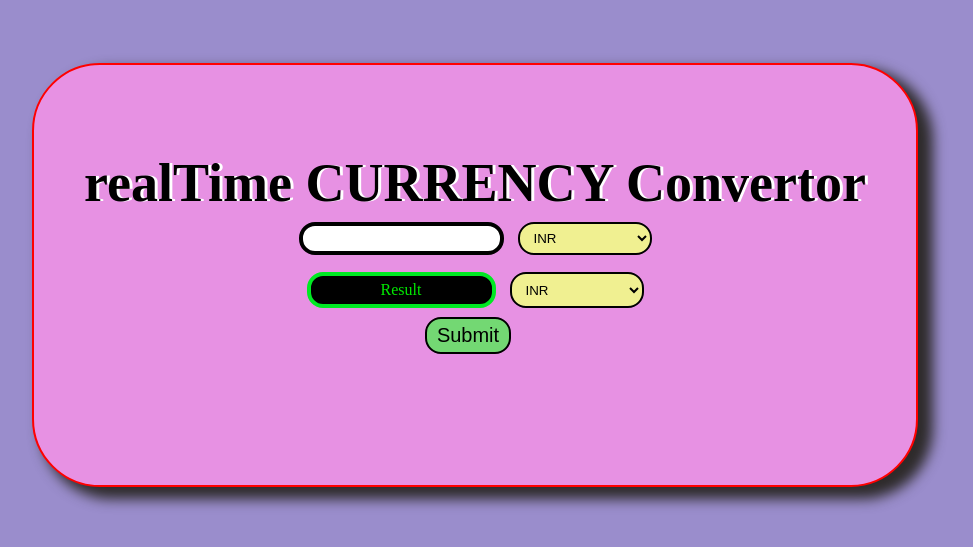
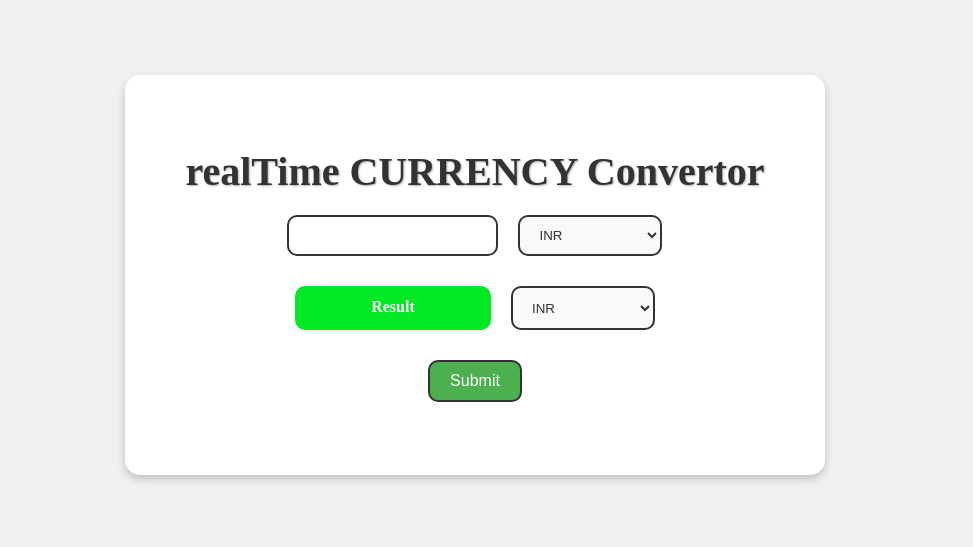
Before and after one commit to Subhamoy-sarkar/Currency_Convertor, a plain HTML site: page index.html in a window 1280 px wide. Shown: the part 125-672 px from the top of the page, without its empty margins (165-1138 px from the left). Drawn offline with Linux system fonts and the light colour scheme.

Commit message:
Update style.css

```diff
--- a/style.css
+++ b/style.css
@@ -1,83 +1,81 @@
-body{
+body {
     display: flex;
     align-items: center;
     justify-content: center;
     height: 100vh;
     margin: 0;
     padding: 0;
-    background-color: #9a8dcc;
+    background-color: #f0f0f0; /* A more neutral background color */
 }
 
 #main {
     height: 40vh;
-    /* margin-top: 19px; */
     display: flex;
     align-items: center;
     justify-content: center;
-    padding: 72px;
-    border: 2px solid red;
-    padding-top: 28px;
-    background-color: #e791e3;
-    border-radius: 68px;
-    padding-right: 50px;
-    padding-left: 50px;
-    box-shadow: 12px 9px 13px 3px rgb(46, 43, 43);
+    padding: 40px 60px; /* Adjusted padding for better spacing */
+    background-color: #ffffff; /* Changed to a cleaner white background */
+    border-radius: 15px;
+    box-shadow: 0 4px 8px rgba(0, 0, 0, 0.2); /* Subtle shadow for a modern look */
 }
-#headline{
-    font-size: 54px;
-    font-weight: 800;
-    text-shadow: 3px 0px white;
+
+#headline {
+    font-size: 2.5rem; /* Adjusted for responsiveness */
+    font-weight: bold;
+    color: #333; /* Darker text color for better contrast */
+    text-shadow: 1px 1px 2px rgba(0, 0, 0, 0.3); /* Subtle text shadow */
 }
-#main2{
+
+#main2, #main3 {
     display: flex;
     justify-content: center;
+    margin: 10px 0; /* Unified margin for consistency */
 }
-#main3{
+
+#temp, #Result, .options {
+    margin: 10px;
+    border-radius: 10px; /* Slightly rounded corners for a cleaner look */
+    padding: 10px 15px; /* Increased padding for better spacing */
+}
+
+#temp {
+    border: 2px solid #333; /* Darker border for better contrast */
+}
+
+#Result {
+    border: 2px solid #00e923;
+    background-color: #00e923;
+    color: #fff;
+    min-width: 162px;
+    min-height: 20px;
+    text-align: center;
+    font-weight: bold;
+}
+
+.options {
+    border: 2px solid #333; /* Darker border for better contrast */
+    background-color: #f9f9f9; /* Light background for a clean look */
+    color: #333; /* Dark text color for readability */
+}
+
+#submit {
     display: flex;
     justify-content: center;
-}
-#temp{
-    margin-right: 14px;
-    margin-top: 8px;
-    margin-bottom: 9px;
-    border: 4px solid black;
-    border-radius: 16px;
-    padding: 5px 10px;
-}
-#Result{
-    margin-right: 14px;
-    margin-top: 8px;
-    margin-bottom: 9px;
-    border: 2px solid black;
-    border-radius: 16px;
-    padding: 5px 10px;
-    background-color: black;
-    border: 4px solid #00e923;
-    color: #00e900;
-    min-width: 161px;
-    min-height: 14px;
-    text-align: center;
-}
-.options {
-    margin-top: 8px;
-    margin-bottom: 9px;
-    border: 2px solid black;
-    border-radius: 16px;
-    padding: 5px 10px;
-    background-color: #f0f091;
-    color: black;
-}
-#submit{
-    display: flex;
-    /* align-items: center; */
-    justify-content: center;
+    margin-top: 20px; /* Added margin for spacing */
 }
 
-#submit_btn{
-    margin-right: 14px;
-    border: 2px solid black;
-    border-radius: 16px;
-    background-color: #73d873;
-    padding: 5px 10px;
-    font-size: 20px;
+#submit_btn {
+    border: 2px solid #333; /* Darker border for better contrast */
+    border-radius: 10px; /* Rounded corners for a modern look */
+    background-color: #4caf50; /* Updated to a standard green */
+    color: #fff; /* White text for readability */
+    padding: 10px 20px; /* Increased padding for a better button size */
+    font-size: 1rem; /* Adjusted font size for consistency */
+    cursor: pointer; /* Pointer cursor for interactive elements */
+    transition: background-color 0.3s, border-color 0.3s; /* Smooth transition for hover effects */
 }
+
+#submit_btn:hover {
+    background-color: #45a049; /* Slightly darker green on hover */
+    border-color: #388e3c; /* Darker border on hover */
+}
```
